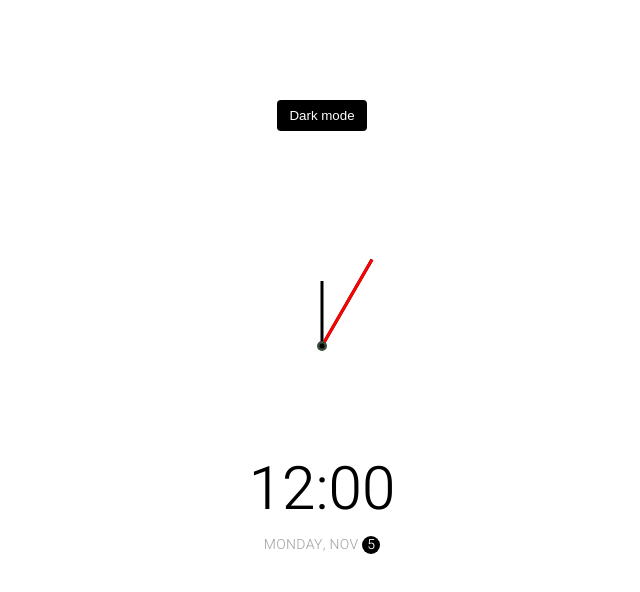
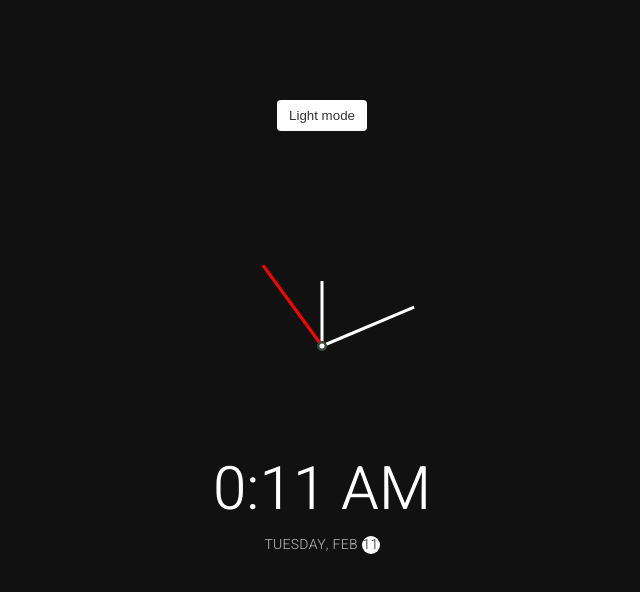
Before and after one commit to ChristianWinterhalter/CW_Website, a website: page pages-and-widgets/theme_clock/theme_clock_page.html in a window 1280 px wide. Shown: the whole page, without its empty margins (318-958 px from the left). Drawn offline with Linux system fonts and the light colour scheme.

Commit message:
Finish clock theme time/date script

```diff
--- a/pages-and-widgets/theme_clock/theme_clock_page.html
+++ b/pages-and-widgets/theme_clock/theme_clock_page.html
@@ -1,5 +1,5 @@
 <!DOCTYPE html>
-<html lang="en">
+<html lang="en" class="dark">
 <head>
     <meta charset="UTF-8">
     <meta name="viewport" content="width=device-width, initial-scale=1.0">
@@ -7,7 +7,7 @@
     <title>Theme Click</title>
 </head>
 <body>
-    <button class="toggle">Dark mode</button>
+    <button class="toggle">Light mode</button>
     <div class="clock-container">
         <div class="clock">
             <div class="needle hour"></div>
@@ -15,8 +15,8 @@
             <div class="needle second"></div>
             <div class="center-point"></div>
         </div>
-        <div class="time">12:00</div>
-        <div class="date">Monday, Nov <span class="circle">5</span></div>
+        <div class="time"></div>
+        <div class="date"><span class="circle"></span></div>
     </div>
     <script src="theme_clock_script.js"></script>
 </body>
--- a/pages-and-widgets/theme_clock/theme_clock_script.js
+++ b/pages-and-widgets/theme_clock/theme_clock_script.js
@@ -19,6 +19,30 @@ e_toggle.addEventListener('click', (e) => {
     }
 })
 
-function toggleDarkMode() {
-    e_toggle.textContent = "Light Mode"
+function setTime() {
+    const time = new Date();
+    const month = time.getMonth()
+    const day = time.getDay()
+    const date = time.getDate()
+    const hours = time.getHours()
+    const hoursForClock = hours % 12
+    const minutes = time.getMinutes()
+    const seconds = time.getSeconds()
+    const ampm = hours >= 12 ? 'PM': 'AM'
+
+    e_hour.style.transform = `translate(-50%, -100%) rotate(${scale(hoursForClock, 0, 11, 0, 360)}deg)`
+    e_minute.style.transform = `translate(-50%, -100%) rotate(${scale(minutes, 0, 59, 0, 360)}deg)`
+    e_second.style.transform = `translate(-50%, -100%) rotate(${scale(seconds, 0, 59, 0, 360)}deg)`
+
+    e_time.innerHTML = `${hoursForClock}:${minutes < 10 ? `0${minutes}` : minutes} ${ampm}`
+    e_date.innerHTML = `${days[day]}, ${months[month]} <span class="circle">${date}</span>`
+    console.log(time)
+
 }
+
+const scale = (num, in_min, in_max, out_min, out_max) => {
+    return (num - in_min) * (out_max - out_min) / (in_max - in_min) + out_min;
+}
+
+setTime()
+setInterval(setTime, 1000)
--- a/pages-and-widgets/theme_clock/theme_clock_style.css
+++ b/pages-and-widgets/theme_clock/theme_clock_style.css
@@ -66,6 +66,7 @@ body {
     height: 65px;
     width: 3px;
     transform-origin: bottom center;
+    transition: all 0.5s ease-in;
 }
 
 .needle.hour {
```
